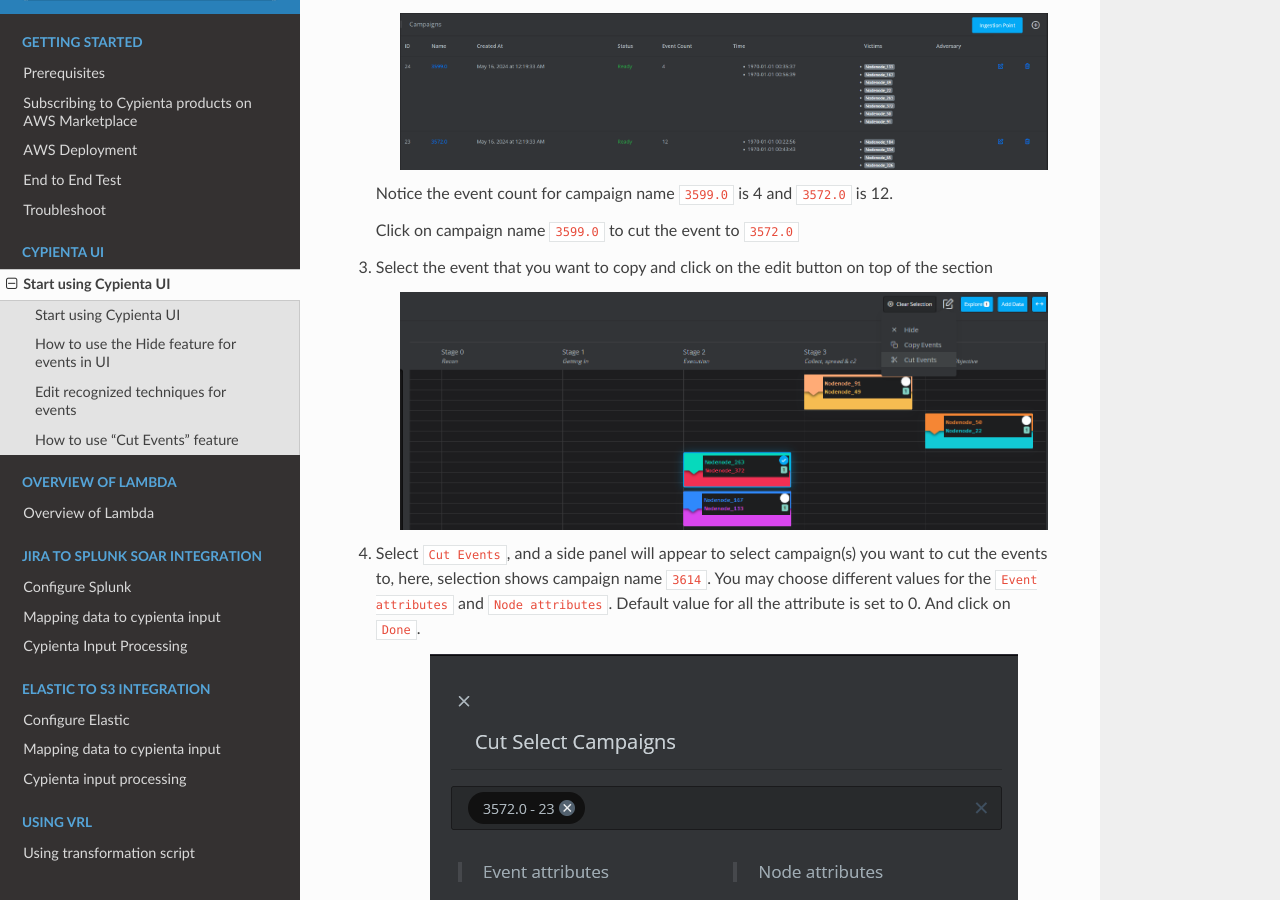
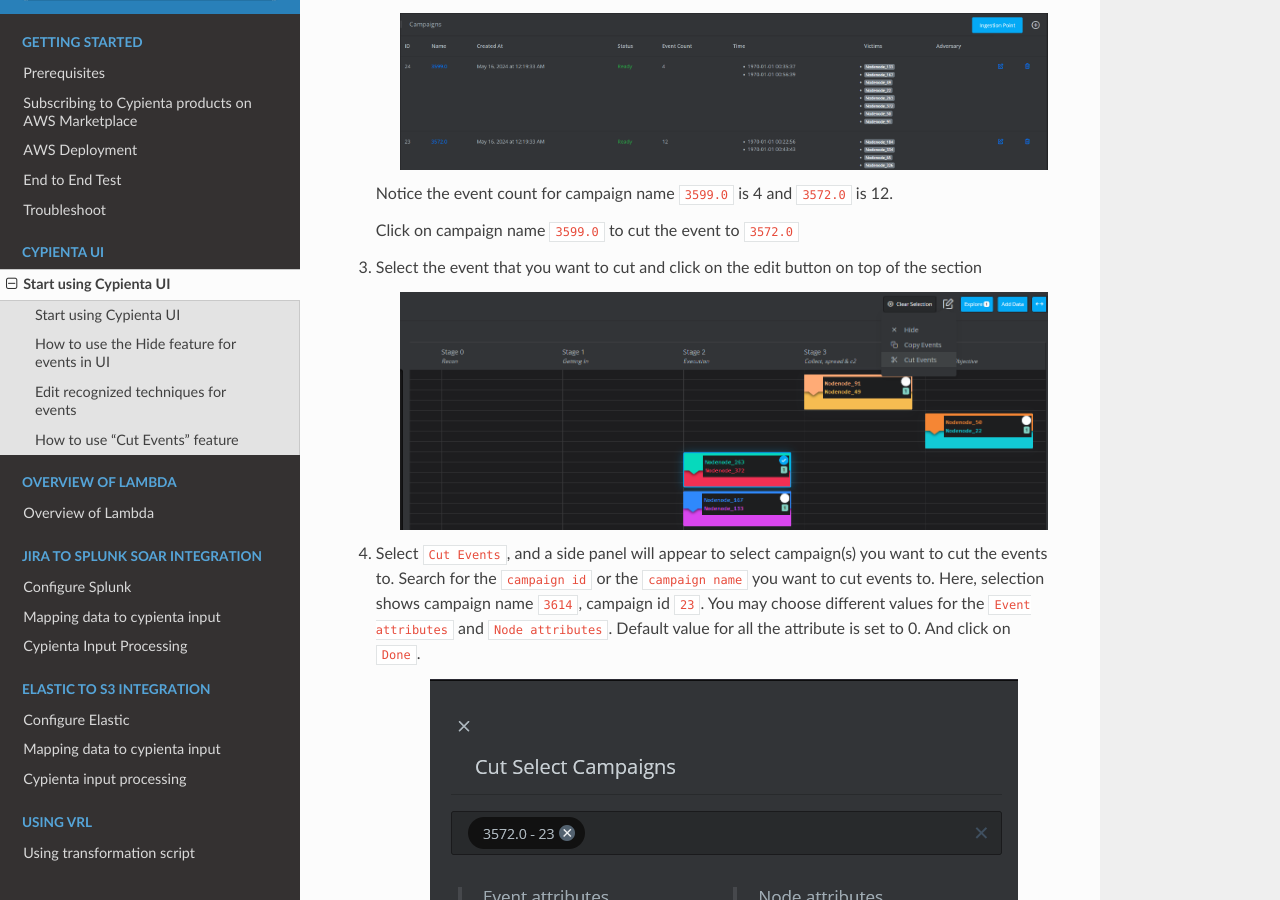
Before and after one commit to cypienta/docs, a Sphinx documentation site: the page built from docs/source/deploy_ui/start_using.rst, in a window 1280 px wide and 900 px high, scrolled down 5918 px. Built offline with Sphinx 7.4.7 and the Read the Docs theme 2.0.0, drawn with Linux system fonts in a browser that asks for light colours.

Commit message:
add detail

```diff
--- a/docs/source/deploy_ui/start_using.rst
+++ b/docs/source/deploy_ui/start_using.rst
@@ -122,14 +122,14 @@
 
    Click on campaign name ``3599.0`` to cut the event to ``3572.0``
 
-3. Select the event that you want to copy and click on the edit button
+3. Select the event that you want to cut and click on the edit button
    on top of the section
 
     .. image:: resources/cut_select_event.png
         :alt: select event
         :align: center
 
-4. Select ``Cut Events``, and a side panel will appear to select campaign(s) you want to cut the events to, here, selection shows campaign name ``3614``. You may choose different values for the ``Event attributes`` and ``Node attributes``. Default value for all the attribute is set to 0. And click on ``Done``.
+4. Select ``Cut Events``, and a side panel will appear to select campaign(s) you want to cut the events to. Search for the ``campaign id`` or the ``campaign name`` you want to cut events to. Here, selection shows campaign name ``3614``, campaign id ``23``. You may choose different values for the ``Event attributes`` and ``Node attributes``. Default value for all the attribute is set to 0. And click on ``Done``.
 
     .. image:: resources/cut_modal.png
         :alt: cut modal
```
